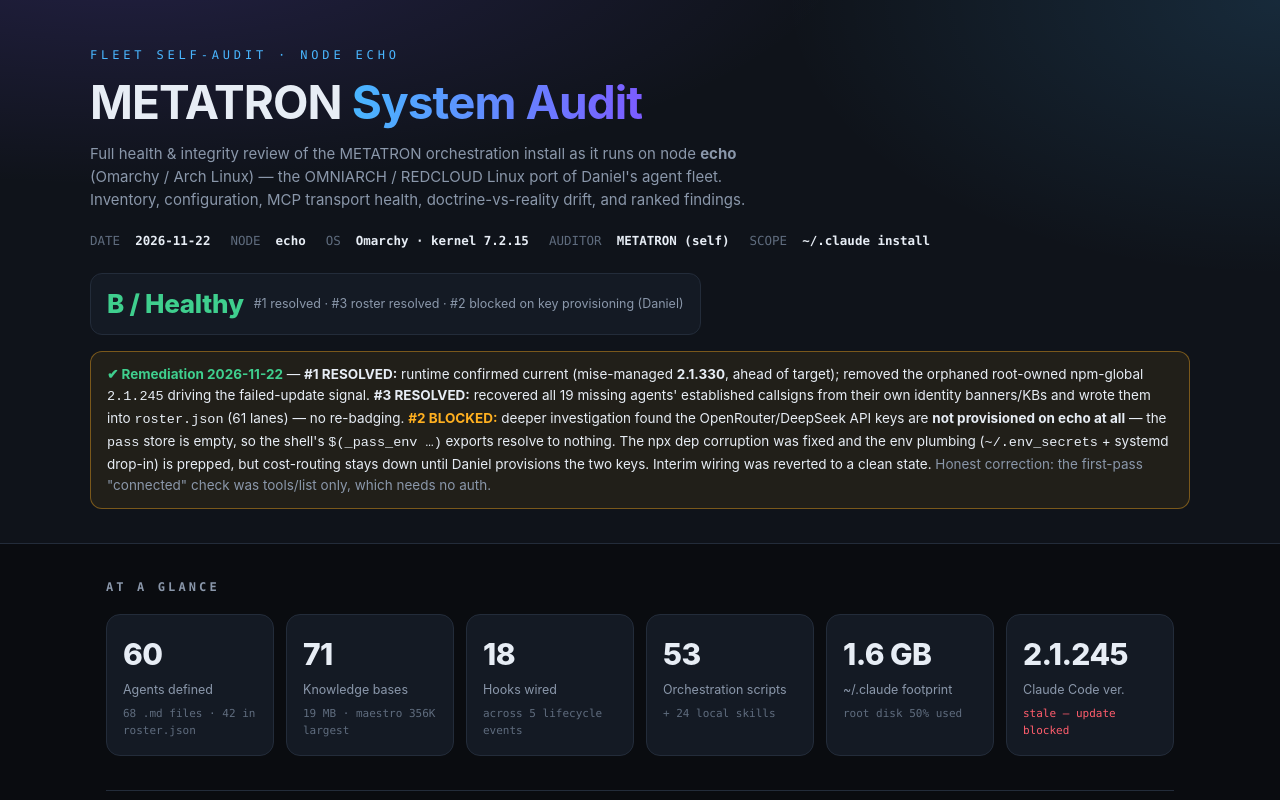
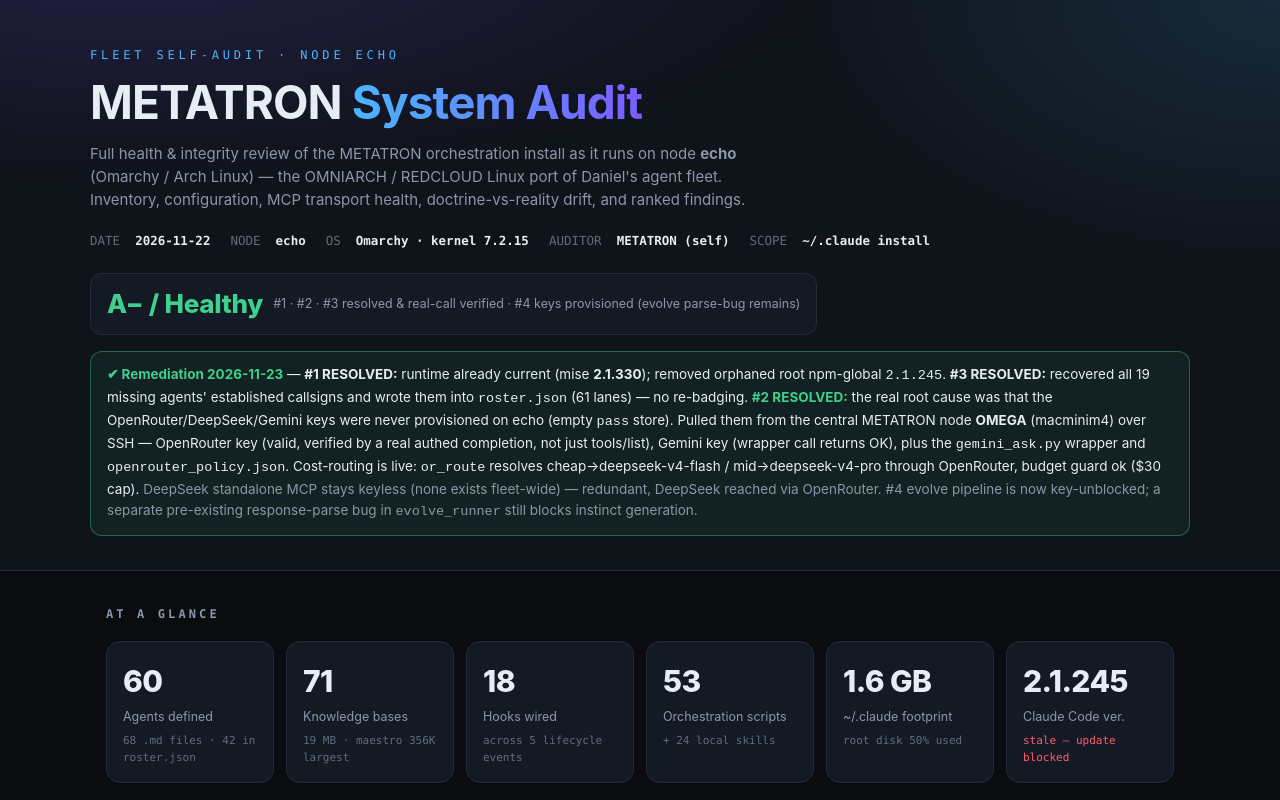
Before and after one commit to heyfinal/metatron-audits, a plain HTML site: page index.html in a window 1280 px wide. Shown: the top 800 px of the page. Drawn offline with Linux system fonts and the light colour scheme.

Commit message:
audit: #2 genuinely resolved — keys provisioned from OMEGA, real-call verified

```diff
--- a/index.html
+++ b/index.html
@@ -80,9 +80,9 @@
     <span>AUDITOR&nbsp; <b>METATRON (self)</b></span>
     <span>SCOPE&nbsp; <b>~/.claude install</b></span>
   </div>
-  <div class="grade"><span class="big g">B&nbsp;/&nbsp;Healthy</span><small>#1 resolved · #3 roster resolved · #2 blocked on key provisioning (Daniel)</small></div>
-  <div style="margin-top:16px;padding:12px 16px;border:1px solid rgba(255,176,32,.4);background:rgba(255,176,32,.08);border-radius:12px;font-size:13.5px;color:var(--ink)">
-    <b style="color:var(--ok)">✔ Remediation 2026-11-22</b> — <b>#1 RESOLVED:</b> runtime confirmed current (mise-managed <b>2.1.330</b>, ahead of target); removed the orphaned root-owned npm-global <code>2.1.245</code> driving the failed-update signal. <b>#3 RESOLVED:</b> recovered all 19 missing agents' established callsigns from their own identity banners/KBs and wrote them into <code>roster.json</code> (61 lanes) — no re-badging. <b style="color:var(--warn)">#2 BLOCKED:</b> deeper investigation found the OpenRouter/DeepSeek API keys are <b>not provisioned on echo at all</b> — the <code>pass</code> store is empty, so the shell's <code>$(_pass_env …)</code> exports resolve to nothing. The npx dep corruption was fixed and the env plumbing (<code>~/.env_secrets</code> + systemd drop-in) is prepped, but cost-routing stays down until Daniel provisions the two keys. Interim wiring was reverted to a clean state. <span style="color:var(--mut)">Honest correction: the first-pass "connected" check was tools/list only, which needs no auth.</span>
+  <div class="grade"><span class="big g">A&minus;&nbsp;/&nbsp;Healthy</span><small>#1 · #2 · #3 resolved &amp; real-call verified · #4 keys provisioned (evolve parse-bug remains)</small></div>
+  <div style="margin-top:16px;padding:12px 16px;border:1px solid rgba(63,207,142,.4);background:rgba(63,207,142,.08);border-radius:12px;font-size:13.5px;color:var(--ink)">
+    <b style="color:var(--ok)">✔ Remediation 2026-11-23</b> — <b>#1 RESOLVED:</b> runtime already current (mise <b>2.1.330</b>); removed orphaned root npm-global <code>2.1.245</code>. <b>#3 RESOLVED:</b> recovered all 19 missing agents' established callsigns and wrote them into <code>roster.json</code> (61 lanes) — no re-badging. <b style="color:var(--ok)">#2 RESOLVED:</b> the real root cause was that the OpenRouter/DeepSeek/Gemini keys were never provisioned on echo (empty <code>pass</code> store). Pulled them from the central METATRON node <b>OMEGA</b> (macminim4) over SSH — OpenRouter key (valid, verified by a real authed completion, not just tools/list), Gemini key (wrapper call returns OK), plus the <code>gemini_ask.py</code> wrapper and <code>openrouter_policy.json</code>. Cost-routing is live: <code>or_route</code> resolves cheap→deepseek-v4-flash / mid→deepseek-v4-pro through OpenRouter, budget guard ok ($30 cap). <span style="color:var(--mut)">DeepSeek standalone MCP stays keyless (none exists fleet-wide) — redundant, DeepSeek reached via OpenRouter. #4 evolve pipeline is now key-unblocked; a separate pre-existing response-parse bug in <code>evolve_runner</code> still blocks instinct generation.</span>
   </div>
 </div></header>
 
@@ -140,7 +140,7 @@ version_from 2.1.245 → version_to 2.1.325   (attempt 2026-11-13, not retried s
     </div>
 
     <div class="find high">
-      <h3><span class="sev high">High</span> <span class="sev med">Blocked · needs key</span> Cost-routing backends down — OpenRouter + DeepSeek MCP unreachable</h3>
+      <h3><span class="sev high">High</span> <span class="sev good">Resolved</span> Cost-routing backends down — OpenRouter + DeepSeek MCP unreachable</h3>
       <p>Model-Routing doctrine sends mechanical/bulk → OpenRouter CHEAP and bounded reasoning → MID. Both MCP transports are CONNECTION_CLOSED on echo, so every overflow/cheap task silently falls back to the premium Anthropic tier — the exact spend leak the doctrine exists to prevent.</p>
       <div class="ev">root cause: `pass` store EMPTY on echo → shell exports OPENROUTER_API_KEY/DEEPSEEK_API_KEY=$(_pass_env …) resolve to ""
 openrouter npx also had corrupted dep tree (agent-base missing) — fixed via npx cache clear
@@ -197,7 +197,7 @@ OK       keyring.py · agent_identity.py · register_agent.py · or_route.py ·
   <h2>Priority actions</h2>
   <div class="two">
     <div class="find high" style="padding:14px 16px"><h3 style="font-size:14px"><span class="sev good">1 ✔</span> Runtime already current; orphan removed</h3><p style="margin:4px 0 0">Active 2.1.330 (mise); failed-update noise eliminated.</p></div>
-    <div class="find high" style="padding:14px 16px"><h3 style="font-size:14px"><span class="sev med">2 ⧗</span> Provision OpenRouter + DeepSeek keys</h3><p style="margin:4px 0 0">Blocked on Daniel — keys absent on echo; infra prepped.</p></div>
+    <div class="find high" style="padding:14px 16px"><h3 style="font-size:14px"><span class="sev good">2 ✔</span> Keys pulled from OMEGA; cost-routing live</h3><p style="margin:4px 0 0">OpenRouter + Gemini verified by real authed calls.</p></div>
     <div class="find med" style="padding:14px 16px"><h3 style="font-size:14px"><span class="sev good">3 ✔</span> 19 agents reconciled into roster</h3><p style="margin:4px 0 0">Existing callsigns recovered; no re-badging.</p></div>
     <div class="find med" style="padding:14px 16px"><h3 style="font-size:14px"><span class="sev med">4</span> Reconcile echo-local doctrine paths</h3><p style="margin:4px 0 0">instincts.jsonl / gemini wrapper vs this node's reality.</p></div>
     <div class="find low" style="padding:14px 16px"><h3 style="font-size:14px"><span class="sev low">5</span> Prune 189 KB .bak files</h3><p style="margin:4px 0 0">Add rotation to the sync hook.</p></div>
```
